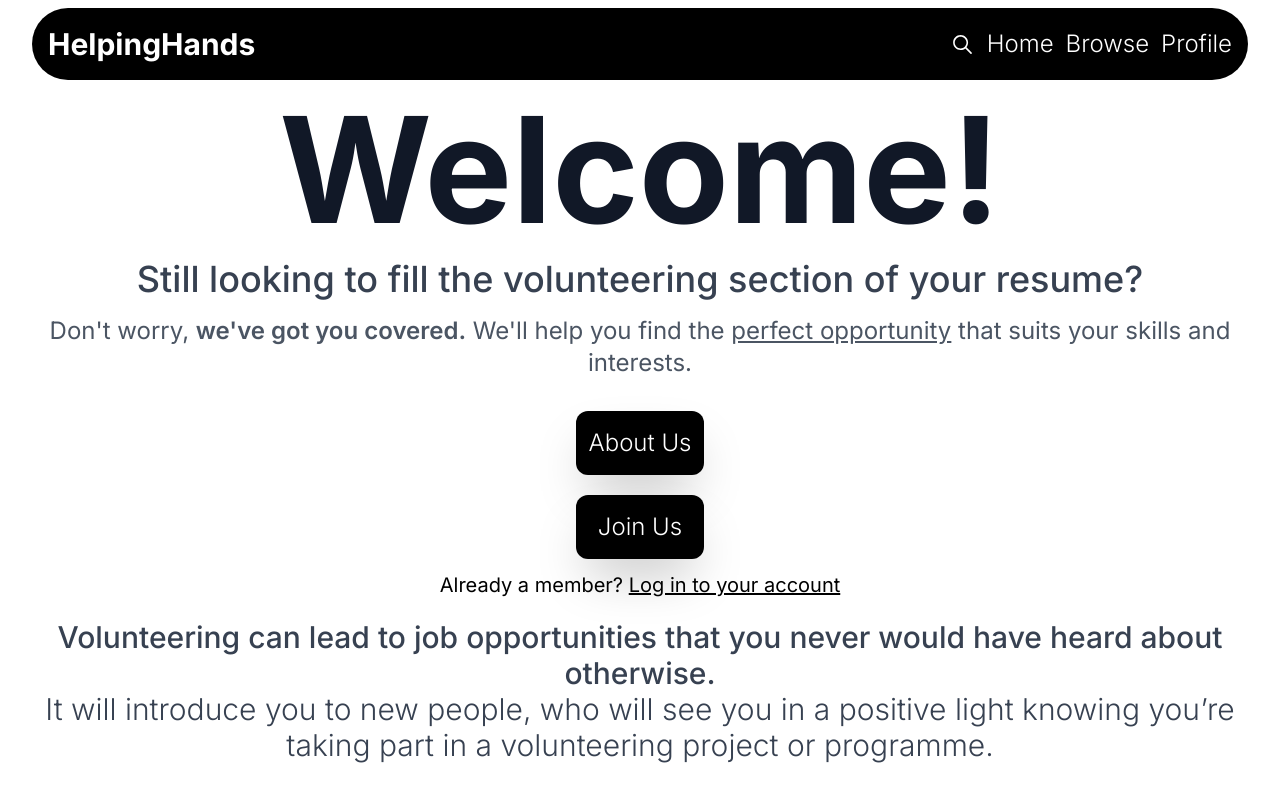
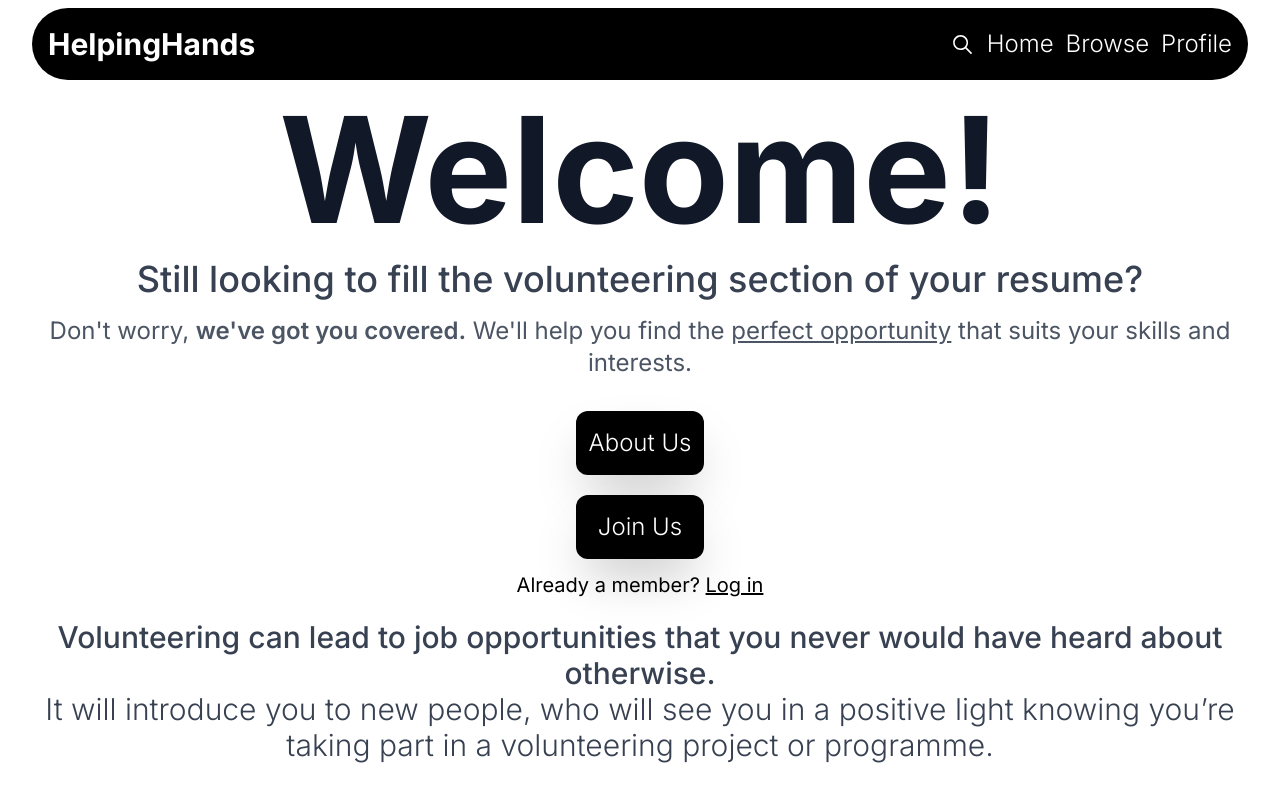
Before and after one commit to vinayakfr/helping-hand, a Next.js app: page / in a window 1280 px wide. Shown: the top 800 px of the page. Built offline with nearby package versions, Linux system fonts and the light colour scheme.

Commit message:
chore: modification

```diff
--- a/app/page.tsx
+++ b/app/page.tsx
@@ -38,7 +38,7 @@ export default function Introduction() {
         <p className="text-center pt- text-lg xl:text-xl">
           Already a member?{" "}
           <a href="" className="underline hover:italic">
-            Log in to your account
+            Log in
           </a>
         </p>
         <p className="text-center lg:text-3xl lg:pt-5 px-3 lg:px-10 text-gray-700 leading-relaxed">
```
Also changed, not shown: 2 other files (tests, documents, lock files or other folders).
